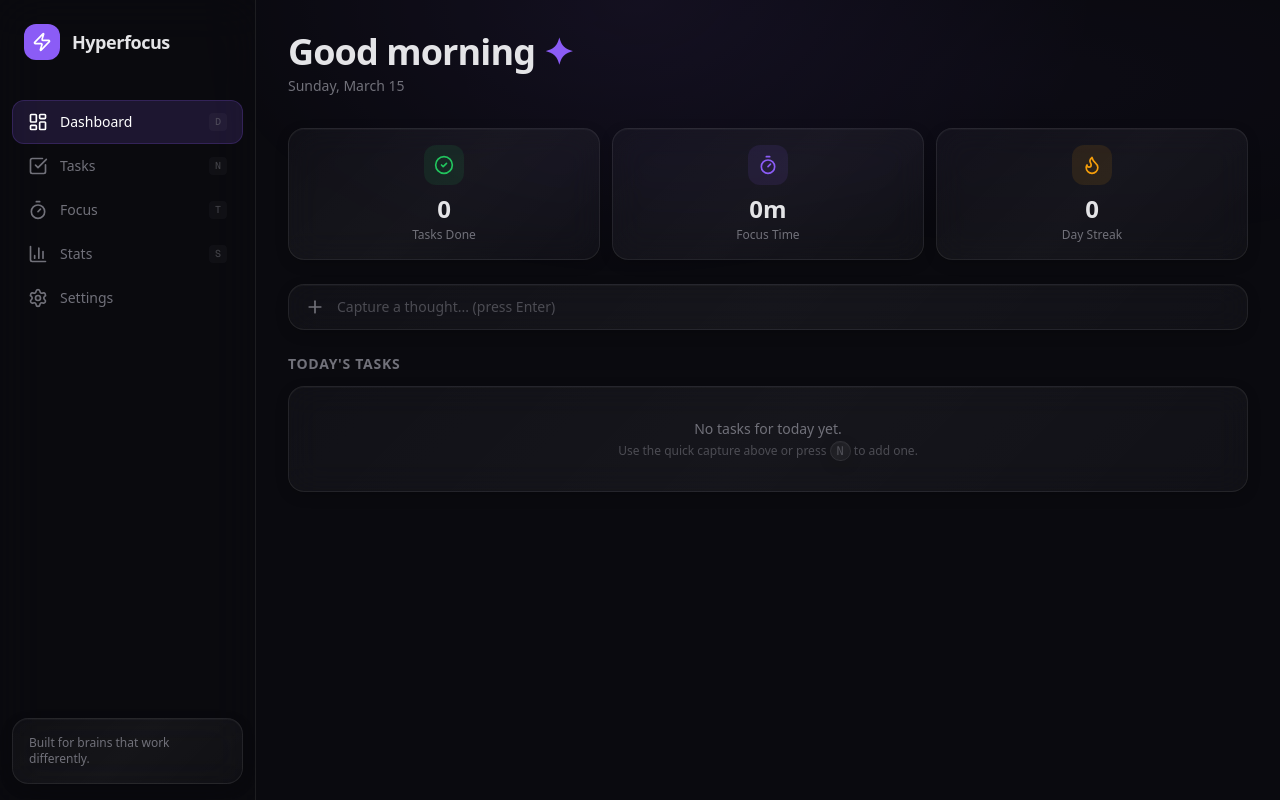
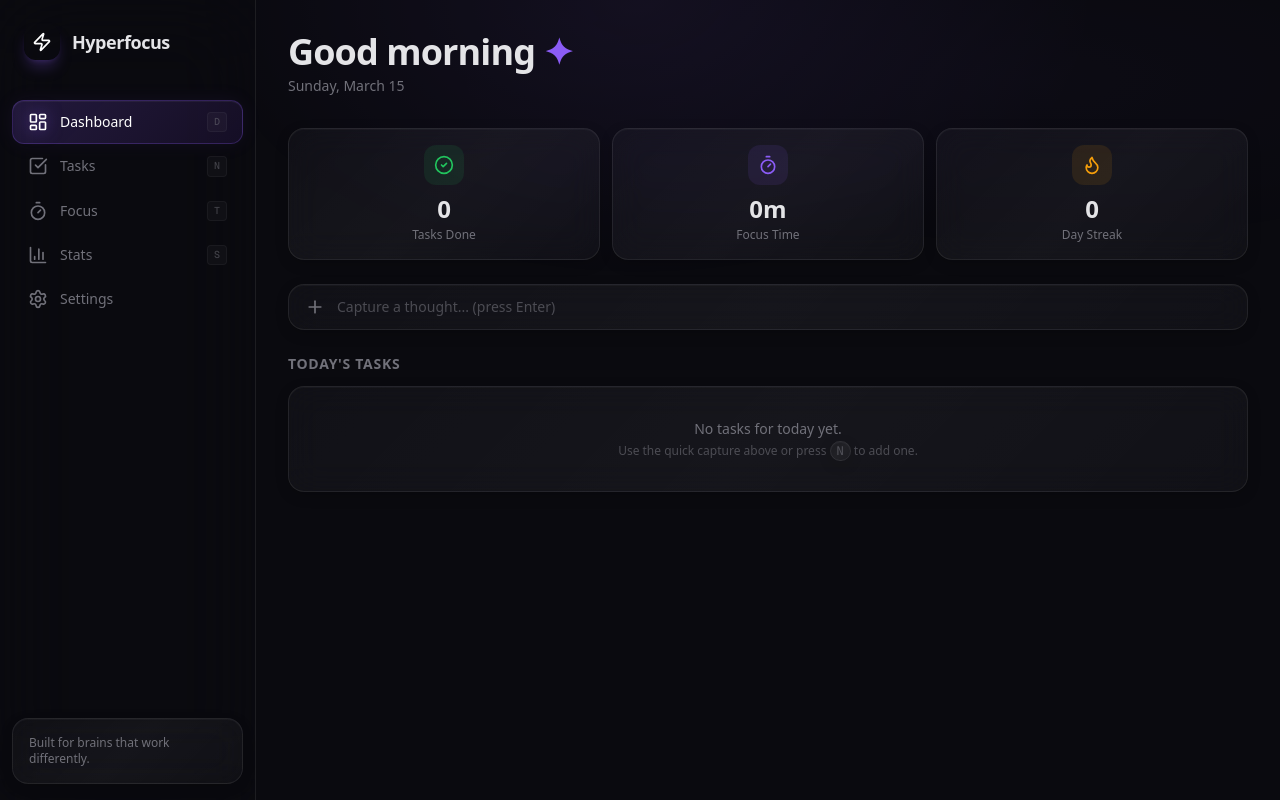
Before and after one commit to deusalter/hyperfocus, a Next.js app: page / in a window 1280 px wide. Built offline with nearby package versions, Linux system fonts and the light colour scheme.

Commit message:
style: enhance sidebar with gradient active indicator, logo glow, and refined nav polish

```diff
--- a/src/components/layout/MobileNav.tsx
+++ b/src/components/layout/MobileNav.tsx
@@ -18,7 +18,7 @@ export default function MobileNav() {
   const pathname = usePathname()
 
   return (
-    <nav className="md:hidden fixed bottom-0 left-0 right-0 z-50 bg-background/80 backdrop-blur-xl border-t border-border">
+    <nav className="md:hidden fixed bottom-0 left-0 right-0 z-50 bg-background/80 backdrop-blur-2xl border-t border-border">
       <div className="flex items-center justify-around py-2 px-2">
         {navItems.map((item) => {
           const isActive = pathname === item.href
@@ -28,7 +28,7 @@ export default function MobileNav() {
             <Link key={item.href} href={item.href} className="relative">
               <motion.div
                 className={cn(
-                  'flex flex-col items-center gap-1 px-3 py-2 rounded-xl transition-colors duration-200',
+                  'flex flex-col items-center gap-1 px-3 py-2 rounded-xl transition-all duration-200',
                   isActive ? 'text-accent' : 'text-muted'
                 )}
                 whileTap={{ scale: 0.9 }}
@@ -36,11 +36,18 @@ export default function MobileNav() {
                 {isActive && (
                   <motion.div
                     layoutId="activeMobileNav"
-                    className="absolute inset-0 bg-accent/10 rounded-xl"
+                    className="absolute inset-0 rounded-xl"
+                    style={{
+                      background: 'linear-gradient(135deg, rgba(139, 92, 246, 0.12), rgba(124, 58, 237, 0.06))',
+                      boxShadow: '0 0 16px rgba(139, 92, 246, 0.08)',
+                    }}
                     transition={{ type: 'spring', bounce: 0.2, duration: 0.5 }}
                   />
                 )}
-                <Icon className="w-5 h-5 relative z-10" />
+                <Icon className={cn(
+                  'w-5 h-5 relative z-10 transition-all duration-200',
+                  isActive && 'drop-shadow-[0_0_6px_rgba(139,92,246,0.5)]'
+                )} />
                 <span className="text-[10px] font-medium relative z-10">{item.label}</span>
               </motion.div>
             </Link>
--- a/src/components/layout/Sidebar.tsx
+++ b/src/components/layout/Sidebar.tsx
@@ -18,9 +18,14 @@ export default function Sidebar() {
   const pathname = usePathname()
 
   return (
-    <aside className="hidden md:flex flex-col w-64 h-screen fixed left-0 top-0 border-r border-border bg-background/50 backdrop-blur-xl z-40">
+    <aside className="hidden md:flex flex-col w-64 h-screen fixed left-0 top-0 border-r border-border bg-background/60 backdrop-blur-2xl z-40">
       <div className="p-6 flex items-center gap-3">
-        <div className="w-9 h-9 rounded-xl bg-accent flex items-center justify-center">
+        <div
+          className="w-9 h-9 rounded-xl flex items-center justify-center shadow-lg shadow-accent/25"
+          style={{
+            background: 'linear-gradient(135deg, var(--color-accent-light), var(--color-accent-dark))',
+          }}
+        >
           <Zap className="w-5 h-5 text-white" />
         </div>
         <span className="text-lg font-bold tracking-tight">Hyperfocus</span>
@@ -35,25 +40,30 @@ export default function Sidebar() {
             <Link key={item.href} href={item.href}>
               <motion.div
                 className={cn(
-                  'flex items-center gap-3 px-4 py-3 rounded-xl text-sm font-medium transition-colors duration-200 relative',
+                  'flex items-center gap-3 px-4 py-3 rounded-xl text-sm font-medium transition-all duration-200 relative',
                   isActive
                     ? 'text-white'
                     : 'text-muted hover:text-foreground hover:bg-surface'
                 )}
-                whileHover={{ x: 4 }}
+                whileHover={{ x: isActive ? 0 : 4 }}
                 whileTap={{ scale: 0.98 }}
               >
                 {isActive && (
                   <motion.div
                     layoutId="activeNav"
-                    className="absolute inset-0 bg-accent/15 border border-accent/20 rounded-xl"
+                    className="absolute inset-0 rounded-xl"
+                    style={{
+                      background: 'linear-gradient(135deg, rgba(139, 92, 246, 0.2), rgba(124, 58, 237, 0.1))',
+                      border: '1px solid rgba(139, 92, 246, 0.25)',
+                      boxShadow: '0 0 20px rgba(139, 92, 246, 0.08), inset 0 1px 0 rgba(255, 255, 255, 0.05)',
+                    }}
                     transition={{ type: 'spring', bounce: 0.2, duration: 0.5 }}
                   />
                 )}
-                <Icon className="w-5 h-5 relative z-10" />
+                <Icon className={cn('w-5 h-5 relative z-10', isActive && 'drop-shadow-[0_0_8px_rgba(139,92,246,0.5)]')} />
                 <span className="relative z-10 flex-1">{item.label}</span>
                 {item.shortcut && (
-                  <kbd className="relative z-10 text-[10px] text-muted/50 bg-surface px-1.5 py-0.5 rounded font-mono">
+                  <kbd className="relative z-10 text-[10px] text-muted/50 bg-surface px-1.5 py-0.5 rounded font-mono border border-border-subtle">
                     {item.shortcut}
                   </kbd>
                 )}
@@ -63,7 +73,7 @@ export default function Sidebar() {
         })}
       </nav>
 
-      <div className="p-4 mx-3 mb-4 glass rounded-xl">
+      <div className="p-4 mx-3 mb-4 glass-static rounded-xl">
         <p className="text-xs text-muted">Built for brains that work differently.</p>
       </div>
     </aside>
```
